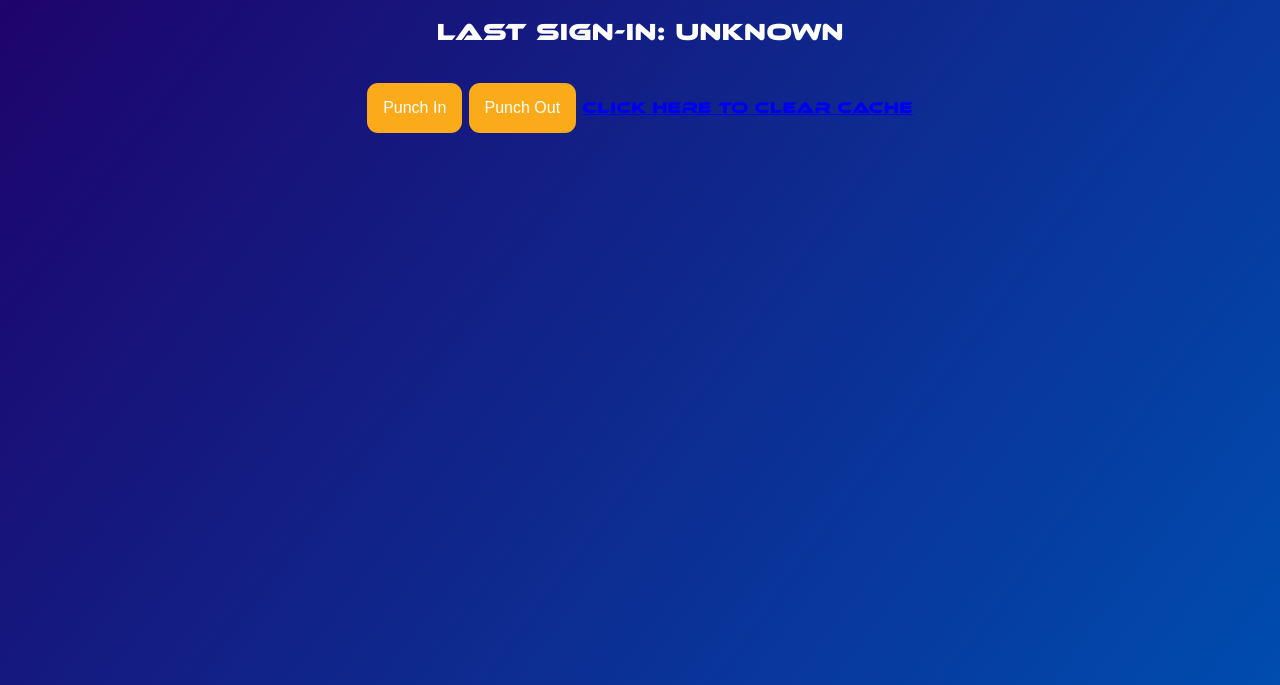
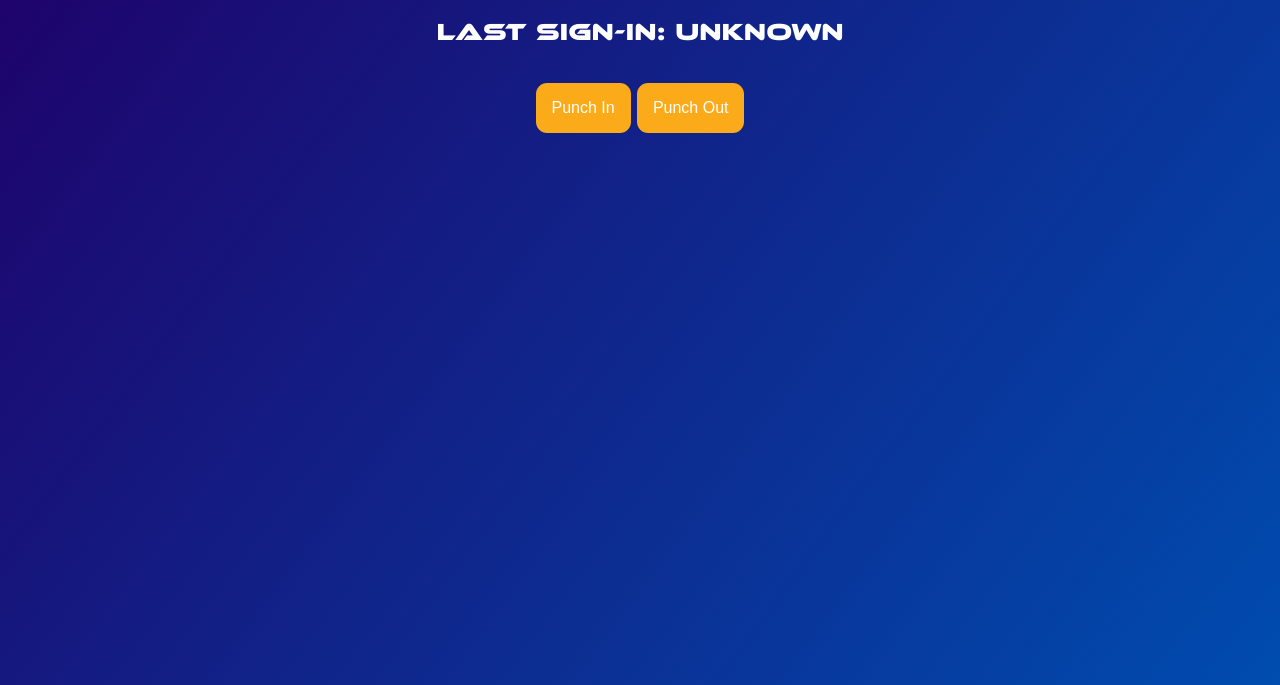
Before and after one commit to NDev02/1559PunchCard, a plain HTML site: page index.html in a window 1280 px wide. Shown: the part 115-800 px from the top of the page. Drawn offline with Linux system fonts and the light colour scheme.

Commit message:
Update index.html

```diff
--- a/index.html
+++ b/index.html
@@ -65,7 +65,6 @@
         <h2>Last sign-in: <span id="last-login"></span></h2>
         <button disabled onclick="signIn()" id="in">Punch In</button>
         <button disabled onclick="signOut()" id="out">Punch Out</button>
-        <a href="javascript:location.reload(true)">Click here to clear cache</a>
     </div>
     <div></div>
 </body>
```
